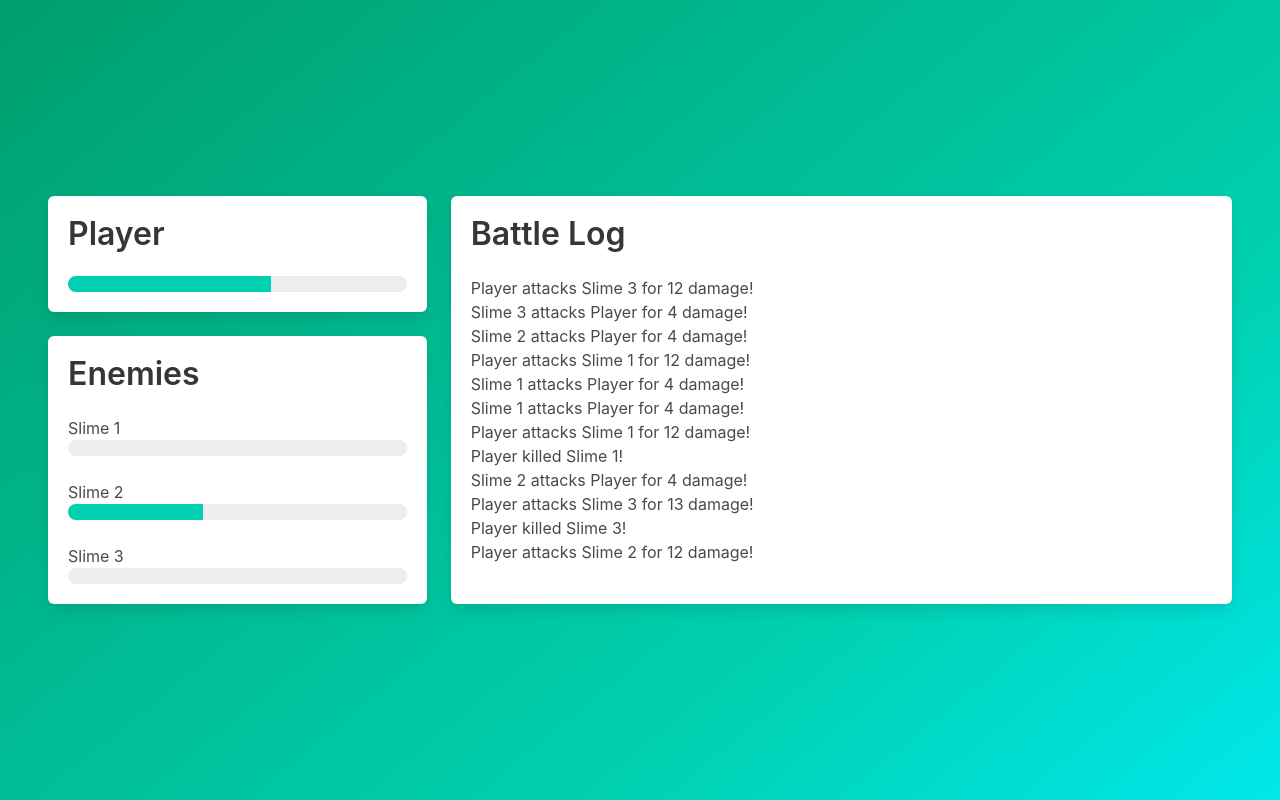
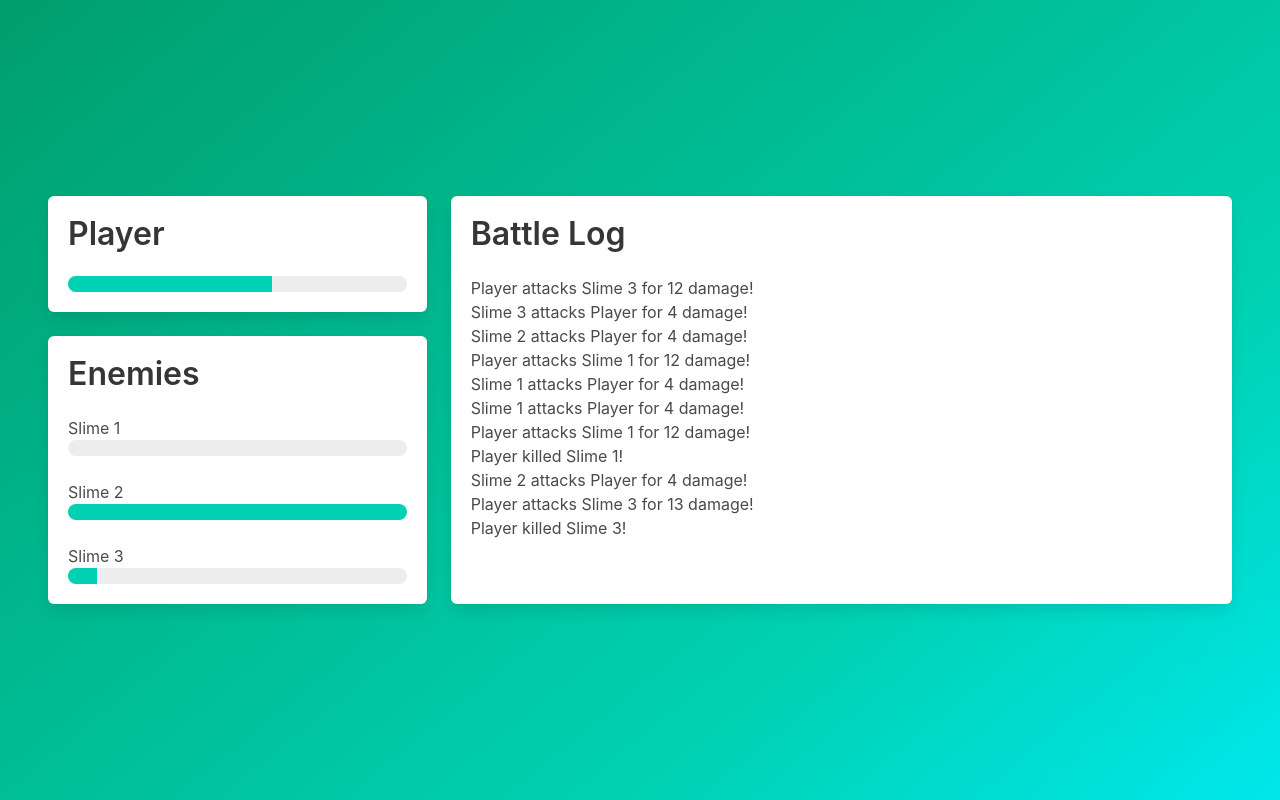
Before and after one commit to huuff/idle-rpg, a Vue app: page / in a window 1280 px wide. Built offline with nearby package versions, Linux system fonts and the light colour scheme.

Commit message:
decent progress bar animation

```diff
--- a/package.json
+++ b/package.json
@@ -9,6 +9,8 @@
     "lint": "vue-cli-service lint"
   },
   "dependencies": {
+    "@types/animejs": "^3.1.4",
+    "animejs": "^3.2.1",
     "bulma": "^0.9.3",
     "core-js": "^3.8.3",
     "lodash": "^4.17.21",
--- a/src/components/ActorHealth.vue
+++ b/src/components/ActorHealth.vue
@@ -1,13 +1,24 @@
 <template>
-  <progress class="progress is-primary" :value="actor.currentHealth" :max="actor.stats.maxHealth">
+  <progress class="progress is-primary" :value="shownValue" :max="actor.stats.maxHealth">
     {{ actor.currentHealth }}
   </progress>
 </template>
 
 <script setup lang="ts">
+import { watch, ref } from "vue";
 import { Actor } from "@/battle/actor";
+import animejs from "animejs";
 
 const props = defineProps<{
   actor: Actor;
 }>();
+
+const shownValue = ref(props.actor.currentHealth);
+
+watch(() => props.actor.currentHealth, (newValue) => animejs(({
+  targets: shownValue,
+  value: newValue,
+  easing: "linear",
+  autoplay: true,
+})));
 </script>
```
Also changed, not shown: 1 other file (tests, documents, lock files or other folders).
